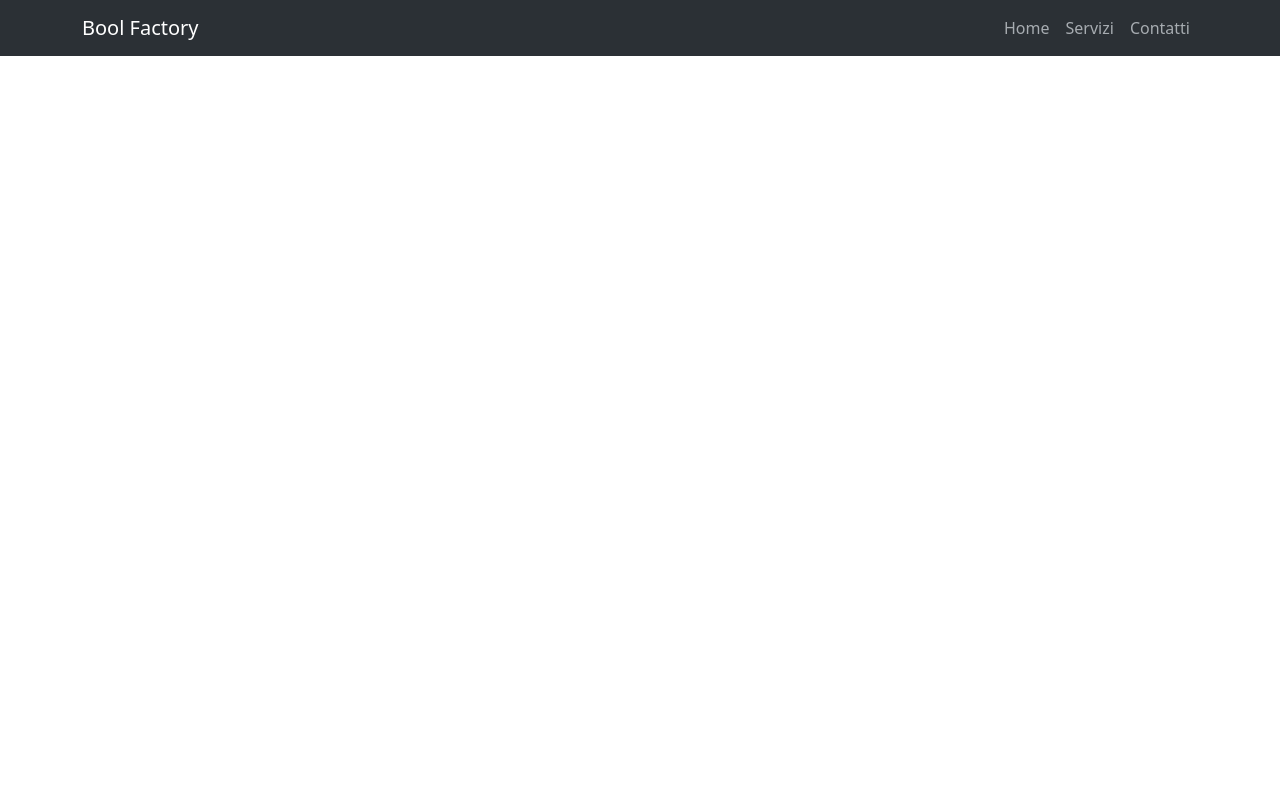
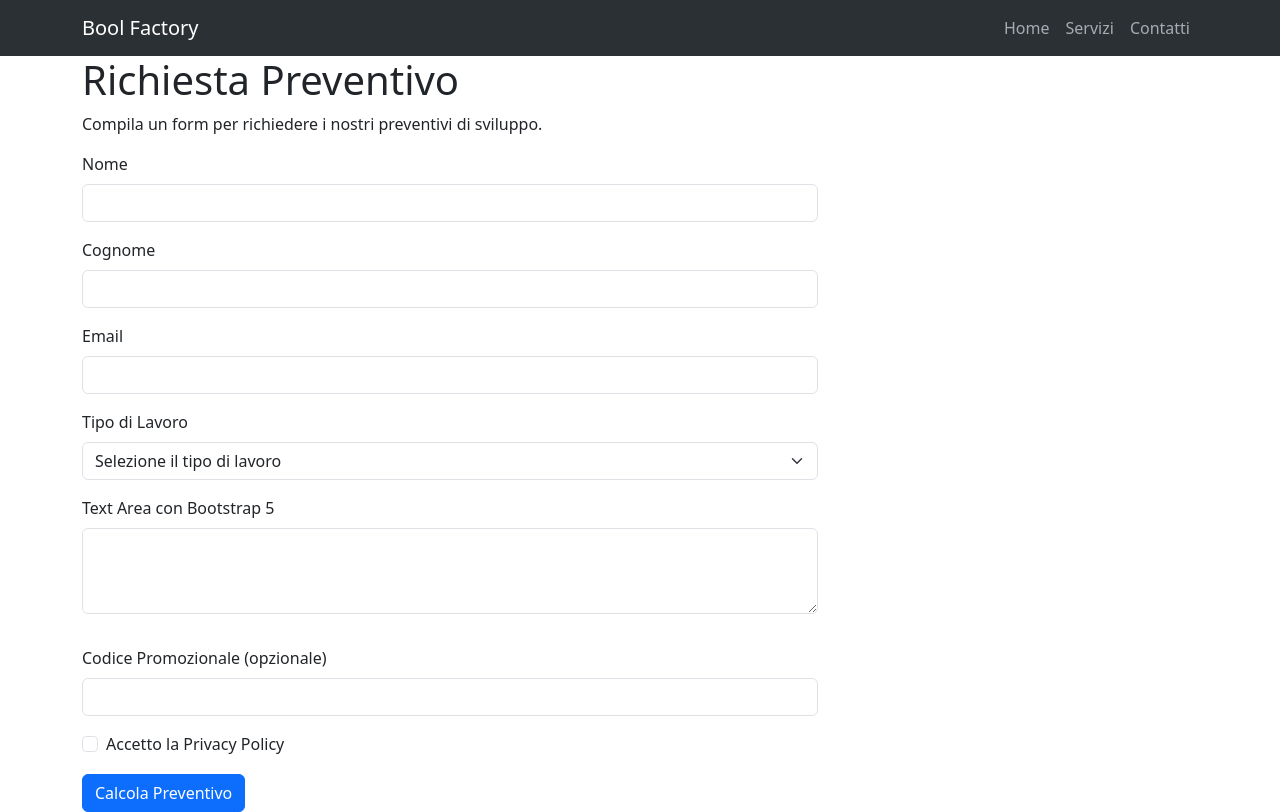
Before and after one commit to MichelangelaPaesano/bootstrap-preventivo, a plain HTML site: page index.html in a window 1280 px wide. Drawn offline with nearby package versions, Linux system fonts and the light colour scheme.

Commit message:
Form finito - da perfezionare

```diff
--- a/index.html
+++ b/index.html
@@ -36,10 +36,92 @@
 
     <main>
         <!--adesso iniziamo con la stesura del corpo principale-->
+        <section>
+            <div class="container">
+                <h1>Richiesta Preventivo</h1>
+                <p>Compila un form per richiedere i nostri preventivi di sviluppo.</p>
+            </div>
 
+            <!--adesso dopo aver messo le prime due righe, formiamo le due parti = il form e la card-->
+            <div class="container">
+                <div class="row">
+                    <div class="col-lg-8">
+                        <!--QUESTA COLONNA E' PER IL FORM-->
+                        <form class="row g-3 needs-validation" novalidate>
+                            <div class="col-12">
+                                <label for="inputName" class="form-label">Nome</label>
+                                <input type="text" class="form-control" id="inputName" required>
+                                <div class="invalid-feedback">
+                                Inserisci il tuo nome
+                                </div>
+                            </div>
 
+                            <div class="col-12">
+                                <label for="inputSurname" class="form-label">Cognome</label>
+                                <input type="text" class="form-control" id="inputSurname" required>
+                                <div class="invalid-feedback">
+                                Inserisci il tuo cognome
+                                </div>
+                            </div>
 
+                            <div class="col-12">
+                                <label for="inputEmail" class="form-label">Email</label>
+                                <input type="email" class="form-control" id="inputEmail" required>
+                                <div class="invalid-feedback">
+                                Inserisci la tua email
+                                </div>
+                            </div>
 
+                            <div class="col-12">
+                                <label for="inputJob" class="form-label">Tipo di Lavoro</label>
+                                <select class="form-select" id="inputJob" required>
+                                    <option selected disabled value="">Selezione il tipo di lavoro</option>
+                                    <option>Backend Development</option>
+                                    <option>Frontend Development</option>
+                                    <option>Project Analysis</option>
+                                </select>
+                                <div class="invalid-feedback">
+                                Selezione un tipo di lavoro.
+                                </div>
+                            </div>
+
+                            <div class="mb-3">
+                                <label for="inputNote" class="form-label">Text Area con Bootstrap 5</label>
+                                <textarea class="form-control" id="inputNote" rows="3"></textarea>
+                            </div>
+
+                            <div class="col-12">
+                                <label for="inputCode" class="form-label">Codice Promozionale (opzionale)</label>
+                                <input type="text" class="form-control" id="inputCode">
+                            </div>
+
+                            <div class="col-12">
+                                <div class="form-check">
+                                <input class="form-check-input" type="checkbox" value="" id="invalidCheck" required>
+                                <label class="form-check-label" for="invalidCheck">
+                                    Accetto la Privacy Policy
+                                </label>
+                                <div class="invalid-feedback">
+                                    Accetta le condizioni prima di continuare.
+                                </div>
+                                </div>
+                            </div>
+
+                            <div class="col-12">
+                                <button class="btn btn-primary" type="submit">Calcola Preventivo</button>
+                            </div>
+
+                        </form>
+
+                        <!--finito form con validazione messa sotto fornita da BS! Provata e funziona. MIGLIORARE SOLO MARGIN PER TITOLO-->
+                    </div>
+
+                    <div class="col-lg-4">
+                        <!--qui ci va la card-->
+                    </div>
+                </div>
+            </div>
+        </section>
     </main>
 
 
@@ -67,6 +149,20 @@
 
 
     <script src="https://cdn.jsdelivr.net/npm/bootstrap@5.3.6/dist/js/bootstrap.bundle.min.js" integrity="sha384-j1CDi7MgGQ12Z7Qab0qlWQ/Qqz24Gc6BM0thvEMVjHnfYGF0rmFCozFSxQBxwHKO" crossorigin="anonymous"></script>
-
+    <script>
+    (() => {
+        'use strict'
+        const forms = document.querySelectorAll('.needs-validation')
+        Array.from(forms).forEach(form => {
+            form.addEventListener('submit', event => {
+            if (!form.checkValidity()) {
+                event.preventDefault()
+                event.stopPropagation()
+            }
+            form.classList.add('was-validated')
+            }, false)
+        })
+    })()
+</script>
 </body>
 </html>
```
